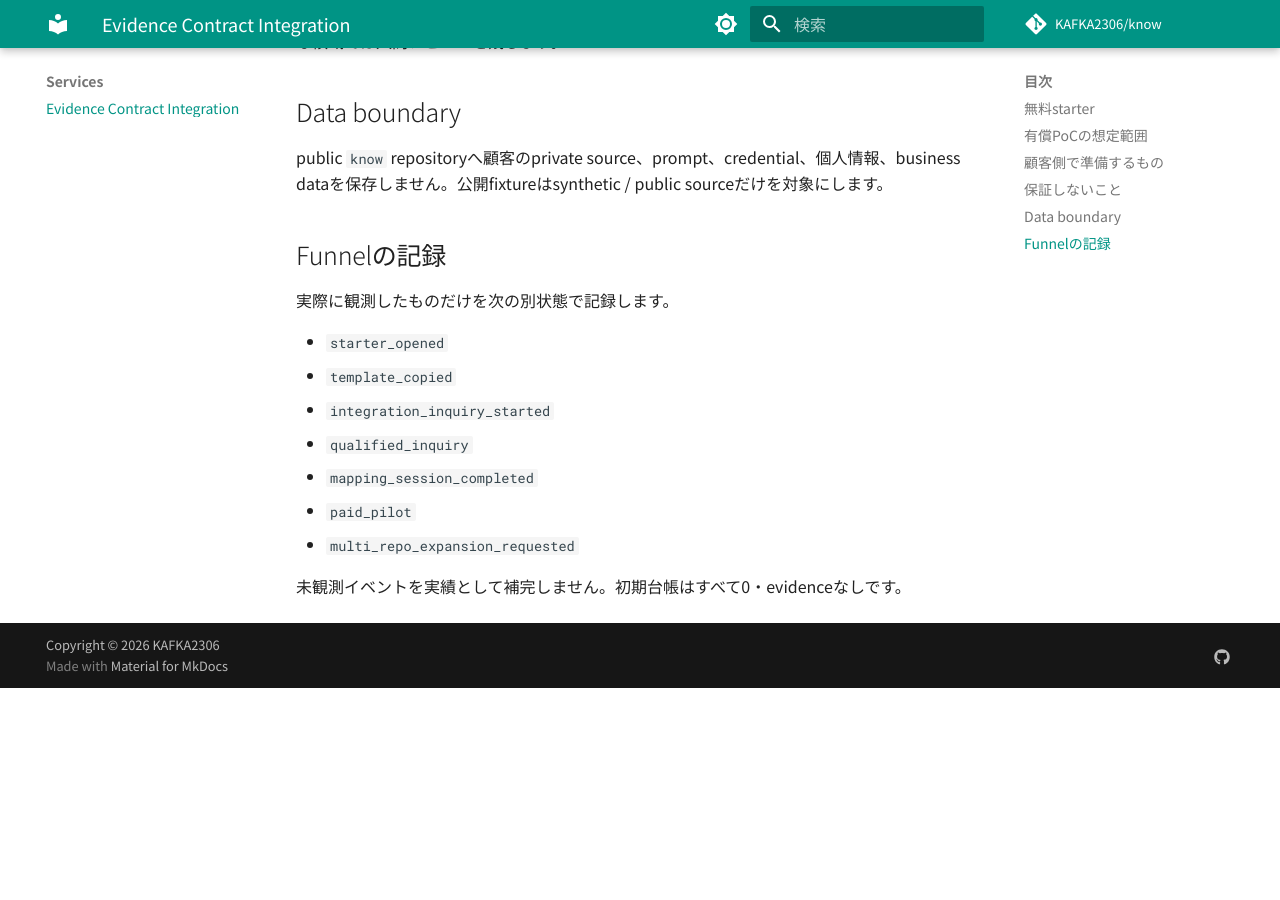
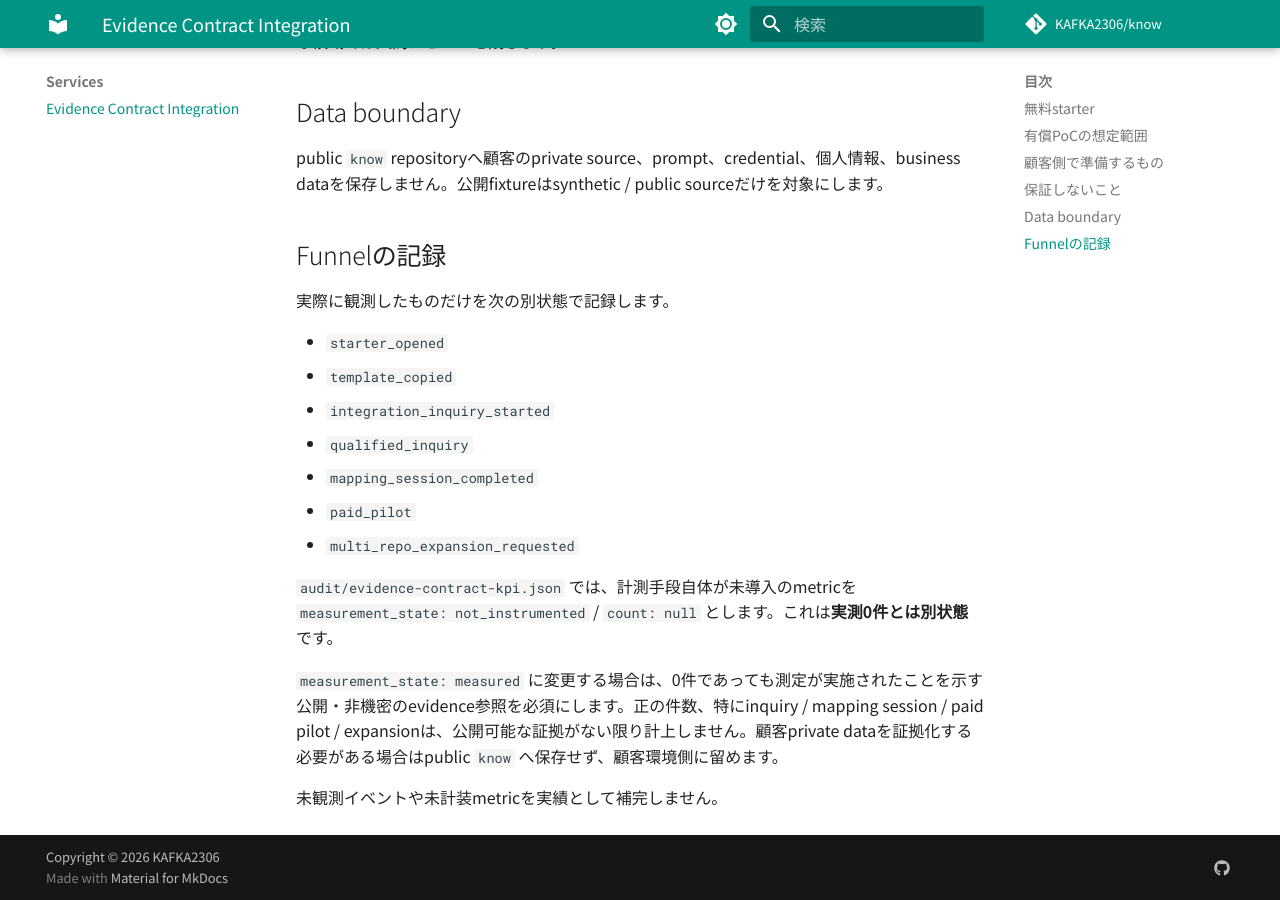
Before and after one commit to KAFKA2306/know, an MkDocs documentation site: the page built from docs/services/evidence-contract-integration.md, in a window 1280 px wide and 900 px high, scrolled down 1571 px. Built offline with MkDocs 1.6.1 and Material for MkDocs 9.7.7, drawn with Linux system fonts in a browser that asks for light colours; comment, search, counter and statistics services are not loaded; before the commit the page ends 2259 px from its top, so only the background shows below that.

Commit message:
docs: define measured-zero funnel semantics

```diff
--- a/docs/services/evidence-contract-integration.md
+++ b/docs/services/evidence-contract-integration.md
@@ -64,4 +64,8 @@ public `know` repositoryへ顧客のprivate source、prompt、credential、個
 - `paid_pilot`
 - `multi_repo_expansion_requested`
 
-未観測イベントを実績として補完しません。初期台帳はすべて0・evidenceなしです。
+`audit/evidence-contract-kpi.json` では、計測手段自体が未導入のmetricを `measurement_state: not_instrumented` / `count: null` とします。これは**実測0件とは別状態**です。
+
+`measurement_state: measured` に変更する場合は、0件であっても測定が実施されたことを示す公開・非機密のevidence参照を必須にします。正の件数、特にinquiry / mapping session / paid pilot / expansionは、公開可能な証拠がない限り計上しません。顧客private dataを証拠化する必要がある場合はpublic `know` へ保存せず、顧客環境側に留めます。
+
+未観測イベントや未計装metricを実績として補完しません。
```
